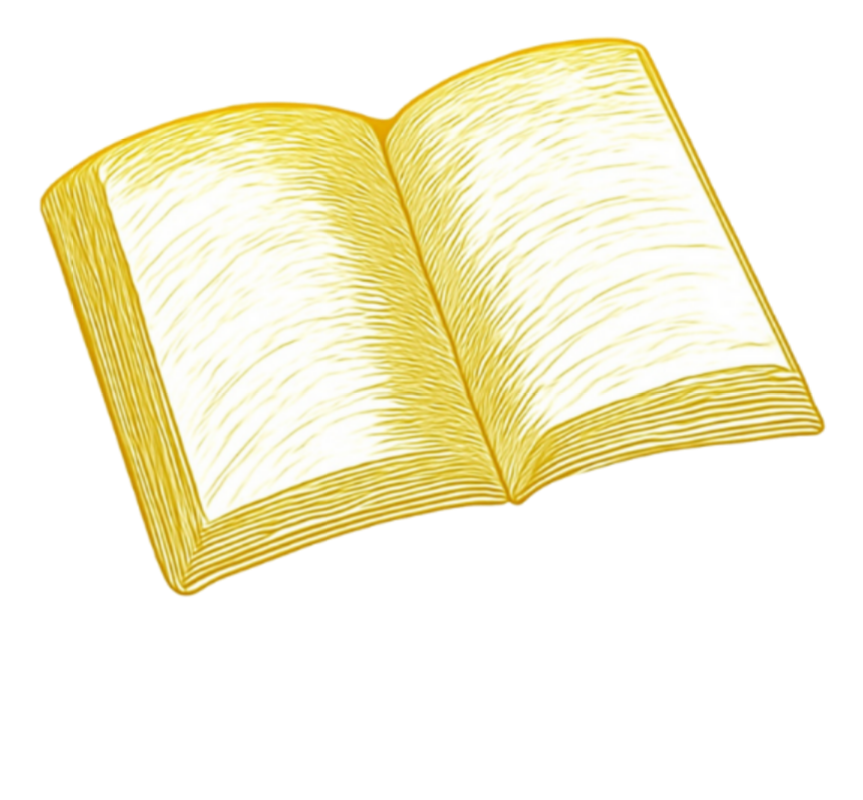
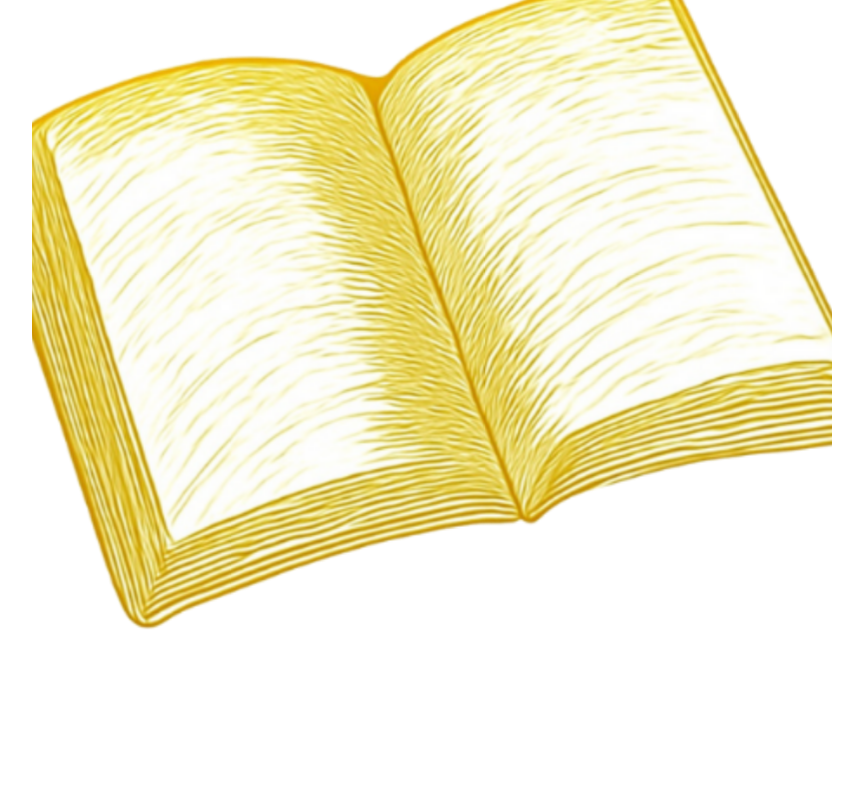
Before and after one commit to solalchetrit/loomina, a Next.js app: page / in a window 1280 px wide. Shown: the top 800 px of the page, without its empty margins (208-1071 px from the left). Built offline with nearby package versions, Linux system fonts and the light colour scheme; a web font is replaced by a local one.

Commit message:
Enhance hero book: Increase size (+15%) and float animation

```diff
--- a/components/Hero.tsx
+++ b/components/Hero.tsx
@@ -16,9 +16,10 @@ export default function Hero() {
   // 0% - 40%: Book is Solo, Centered, Large.
   // 40% - 100%: Book moves up/scales down. Content fades in.
 
-  const scaleBook = useTransform(scrollYProgress, [0, 0.5], [1.6, 1.0]); // Adjusted scale -5% (1.7 -> 1.6)
-  const yBook = useTransform(scrollYProgress, [0, 0.5], [0, -150]); // Moves up MORE to avoid overlap
-  const opacityBook = useTransform(scrollYProgress, [0.8, 1], [1, 0]); // Fades out slightly at very end if needed, or stays.
+  // Increased start scale from 1.6 to 1.85 (+15%)
+  const scaleBook = useTransform(scrollYProgress, [0, 0.5], [1.85, 1.0]);
+  const yBook = useTransform(scrollYProgress, [0, 0.5], [0, -150]);
+  const opacityBook = useTransform(scrollYProgress, [0.8, 1], [1, 0]);
 
   // Content Reveal
   const opacityContent = useTransform(scrollYProgress, [0.3, 0.6], [0, 1]);
@@ -40,8 +41,8 @@ export default function Hero() {
           className="relative z-10 w-full max-w-2xl md:max-w-3xl will-change-transform"
         >
           <motion.div
-            animate={{ y: [0, -8, 0] }} // Reduced float amplitude even more for stability
-            transition={{ duration: 7, repeat: Infinity, ease: "easeInOut" }} // Slower duration for smoothness
+            animate={{ y: [0, -20, 0] }} // Increased float amplitude (was -8)
+            transition={{ duration: 6, repeat: Infinity, ease: "easeInOut" }} // Slightly faster duration for more "alive" feel
           >
             {/* Added unoptimized to ensure display if Next.js image optimization fails locally */}
             <Image
```
